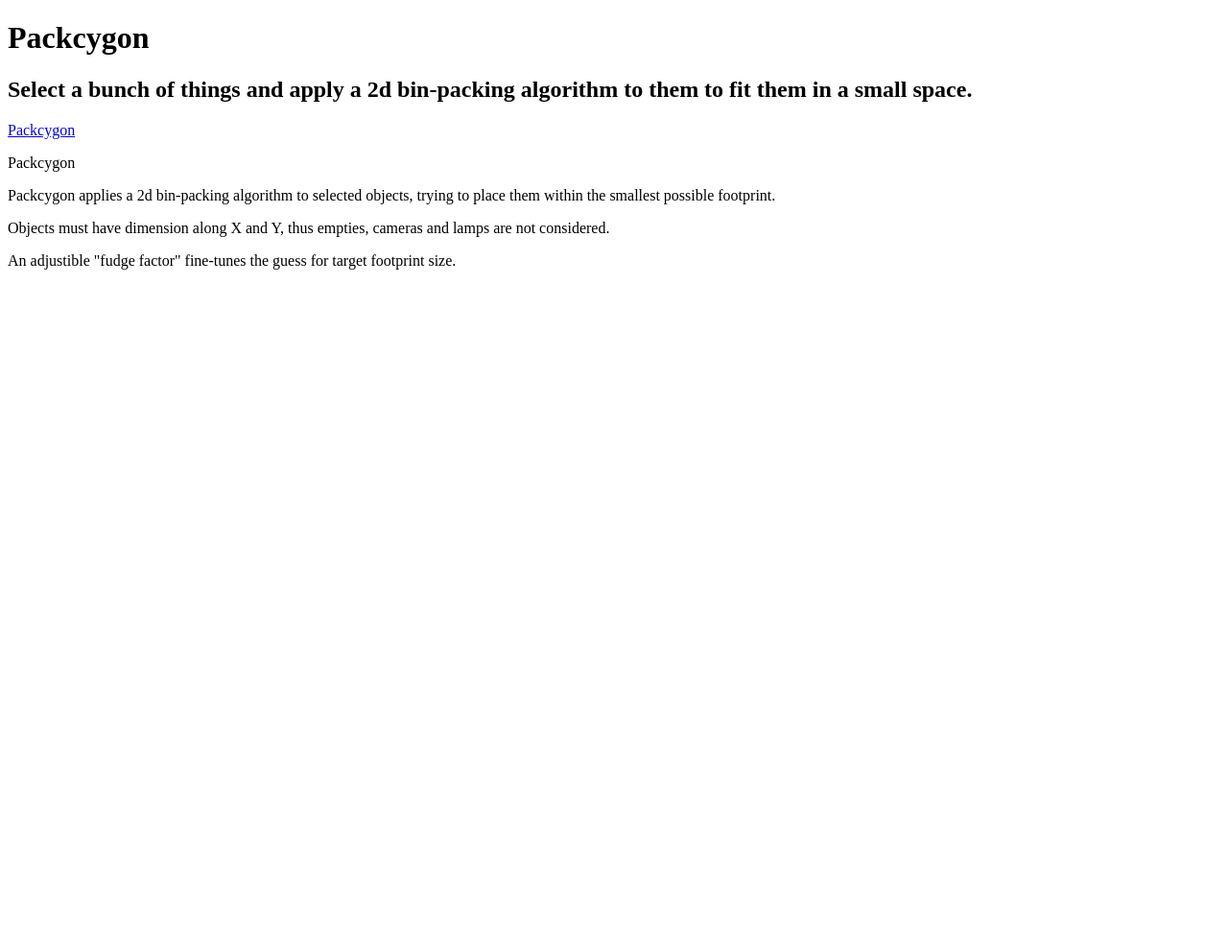
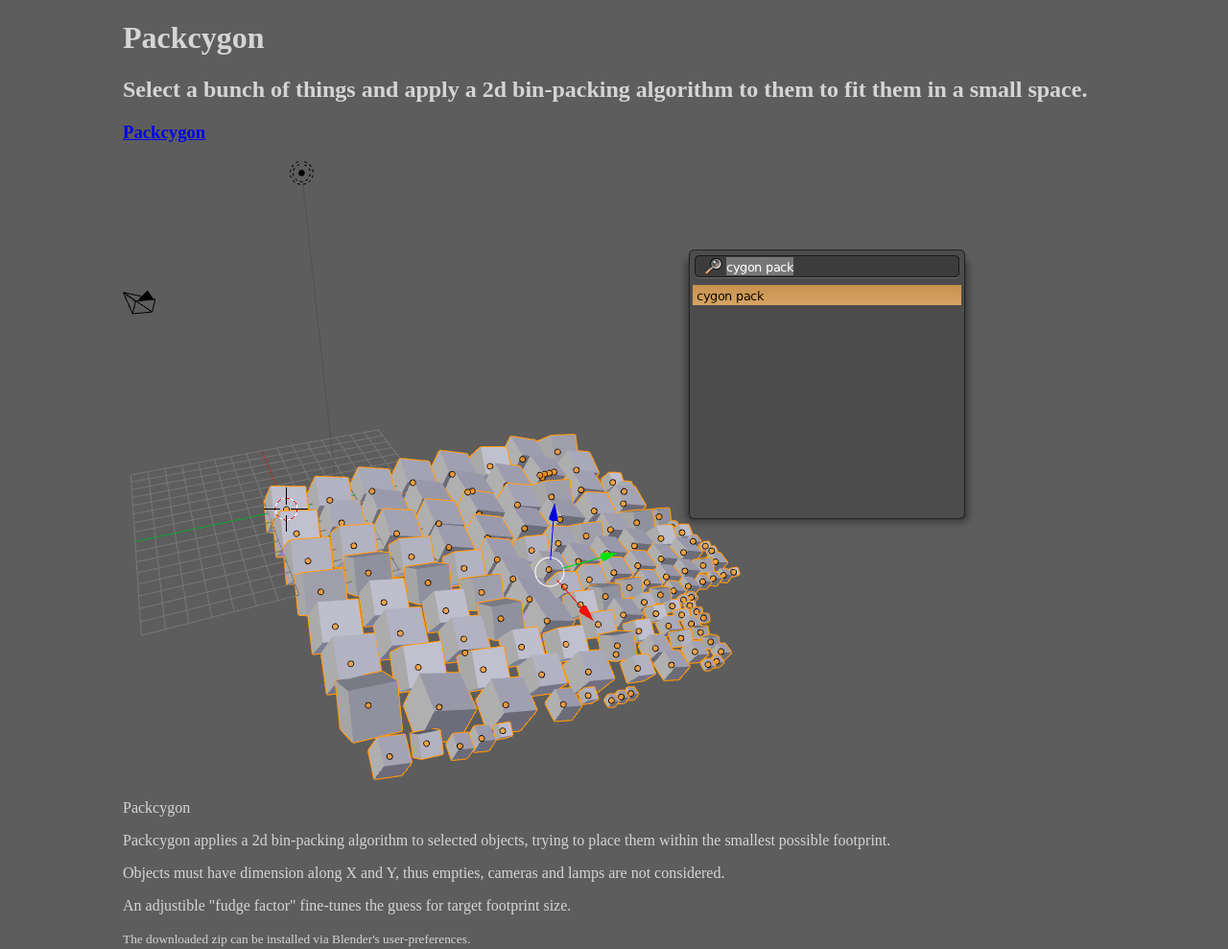
Before and after one commit to BlenderCN-Org/packcygon, a plain HTML site: page index.html in a window 1280 px wide. Shown: the whole page at 96% size. Before the commit the page ends 800 px from the top, so only its background shows below. Drawn offline with Linux system fonts and the light colour scheme.

Commit message:
gosh its late

```diff
--- a/index.html
+++ b/index.html
@@ -2,24 +2,36 @@
 <html>
 <head>
 <title>Packcygon</title>
+
+<style>
+body {
+    background-color:#5d5d5d;
+    color:#d5d5d5;
+}
+.main {
+    max-width:1024px;
+    margin: 0 auto;
+}
+
+</style>
 </head>
 <body>
-
+<div class=main>
     <header>
         <h1>Packcygon</h1>
         <h2>Select a bunch of things and apply a 2d bin-packing algorithm to them to fit them in a small space.</h2>
     </header>
-
     <aside>
-            <a href="https://github.com/dustractor/packcygon/zipball/master">Packcygon</a>
+        <h3><a href="https://github.com/dustractor/packcygon/zipball/master">Packcygon</a></h3>
     </aside>
-
+    <img src=packcygon.png width=889 height=645 />
     <article>
-<p>Packcygon</p>
-<p>Packcygon applies a 2d bin-packing algorithm to selected objects, trying to place them within the smallest possible footprint.</p>
-<p>Objects must have dimension along X and Y, thus empties, cameras and lamps are not considered.</p>
-<p>An adjustible "fudge factor" fine-tunes the guess for target footprint size.</p>
-
+        <p>Packcygon</p>
+        <p>Packcygon applies a 2d bin-packing algorithm to selected objects, trying to place them within the smallest possible footprint.</p>
+        <p>Objects must have dimension along X and Y, thus empties, cameras and lamps are not considered.</p>
+        <p>An adjustible "fudge factor" fine-tunes the guess for target footprint size.</p>
+        <small>The downloaded zip can be installed via Blender's user-preferences.</small>
     </article>
+</div>
 </body>
 </html>
```
Also changed, not shown: packcygon.htm (deleted, +0 -4 lines), packcygon.png (added).
